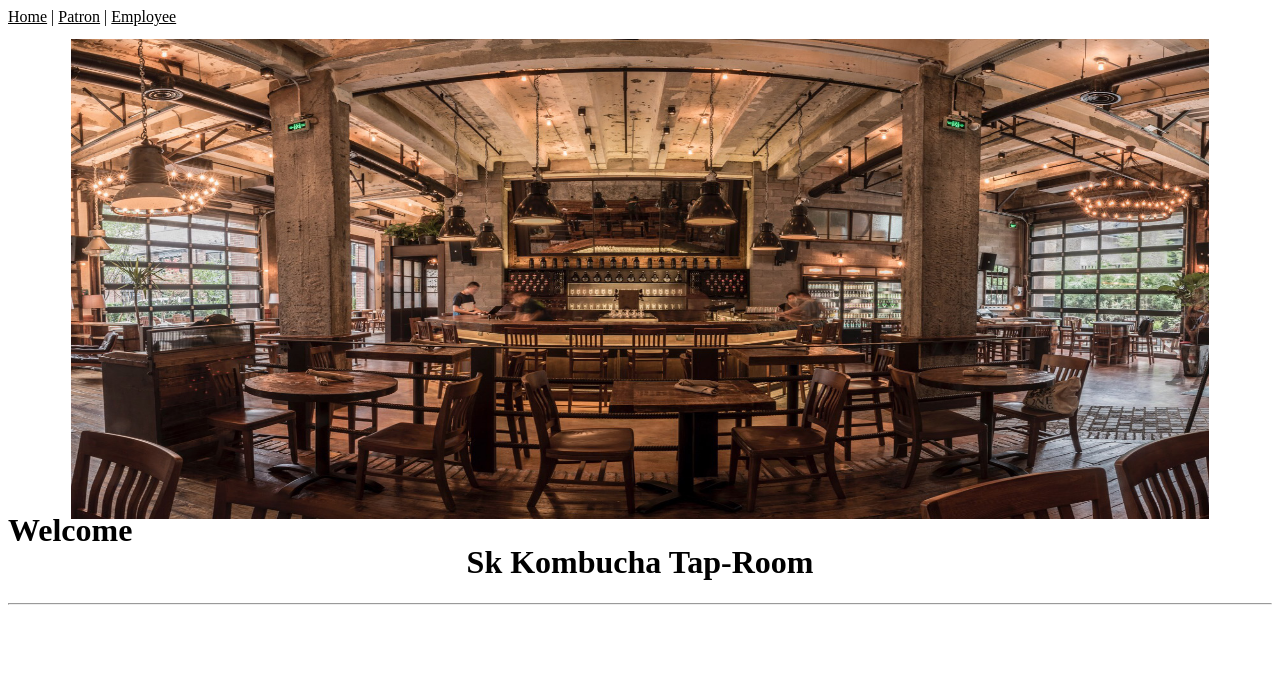
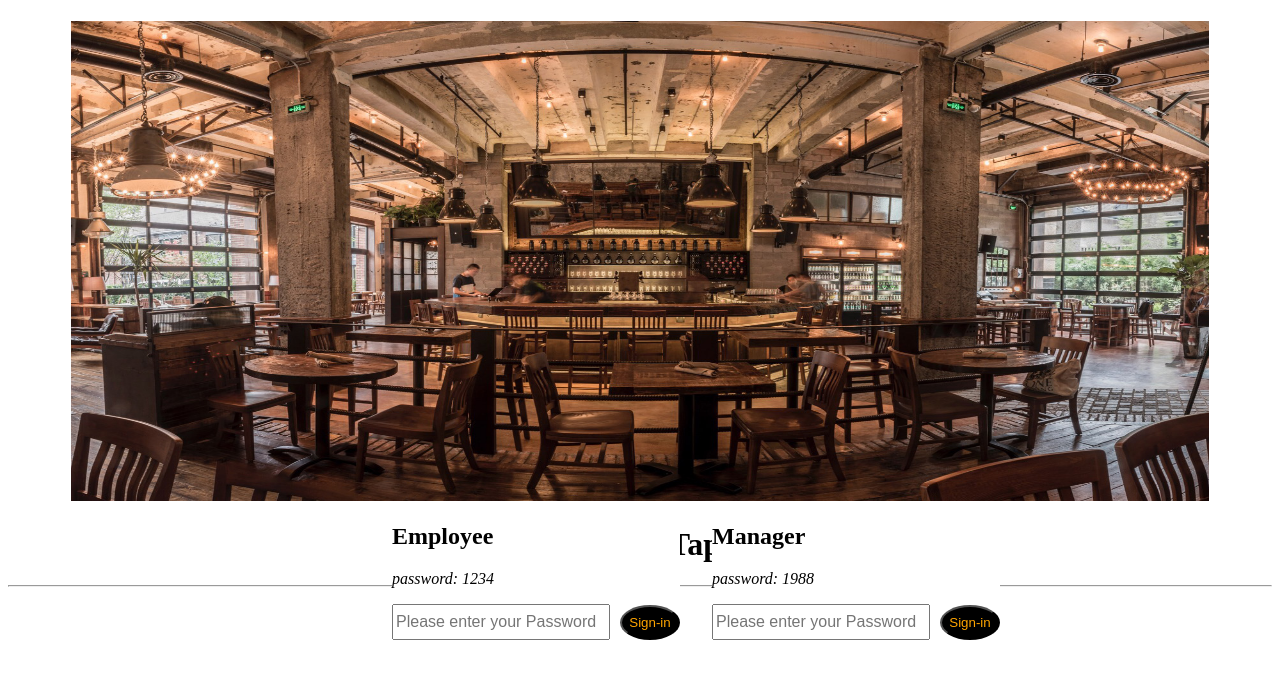
Before and after one commit to sabrinamianne/Tap-Room, a React app: page / in a window 1280 px wide. Shown: the top 678 px of the page. Built offline with nearby package versions, Linux system fonts and the light colour scheme.

Commit message:
Add a fake sign-in to the home page and add the list into the Patron component

```diff
--- a/src/components/App.jsx
+++ b/src/components/App.jsx
@@ -7,7 +7,6 @@ import {Switch, Route} from 'react-router-dom';
 import KombuchaList from './KombuchaList';
 import Form from './Form';
 import { v4 } from 'uuid';
-
 
 
 class App extends React.Component {
@@ -110,7 +109,10 @@ class App extends React.Component {
       <Header/>
       <Switch>
           <Route  exact path='/' component={Home}/>
-            <Route path='/patron' render={(props)=><Patron kombuchaList={this.state.masterKombuchasList} currentRouterPath={props.location.pathname}/>} />
+            <Route path='/patron' render={(props)=><Patron kombuchaList={this.state.masterKombuchasList} currentRouterPath={props.location.pathname}
+            onKombuchaSelection={this.handleChangingSelectedKombucha}
+            sellBottle = {this.sellBottle}
+            selectedKombucha={this.state.selectedKombucha}/>} />
             <Route path='/employee' render={(props)=><Employee kombuchaList={this.state.masterKombuchasList} currentRouterPath={props.location.pathname}
             onKombuchaSelection={this.handleChangingSelectedKombucha}
             sellBottle = {this.sellBottle}
--- a/src/components/Employee.jsx
+++ b/src/components/Employee.jsx
@@ -14,16 +14,15 @@ function Employee(props){
     <div>
       <style jsx> {`
         .employee{
-          margin-bottom:2%;
-          position:relative;
+          position:sticky;
           background-color:white;
+          top: 200;
+          bottom:10em;
 
         }
         .listEmployee{
-          position: sticky;
-          margin-bottom: 90px;
-          margin-top:5em;
-
+          bottom: 300em;
+          top:40em;
         }
 
       `}
--- a/src/components/Form.jsx
+++ b/src/components/Form.jsx
@@ -26,7 +26,8 @@ function Form(props) {
     <div>
       <style jsx> {`
         .form {
-          margin-top:35em;
+          bottom: 10em;
+          top: 200;
           margin-left:10em;
         }
 
--- a/src/components/Header.jsx
+++ b/src/components/Header.jsx
@@ -1,5 +1,4 @@
 import React from 'react';
-import {Link} from 'react-router-dom';
 import img from '../assets/img/tap-room.jpg';
 
 function Header(){
@@ -32,7 +31,6 @@ function Header(){
     `}
     </style>
       <div className="header">
-        <Link to="/">Home</Link> | <Link to="/patron">Patron</Link> | <Link to="/employee">Employee</Link><br></br>
         <img id="imgHeader" src={img}></img>
         <h1>Sk Kombucha Tap-Room</h1>
 
--- a/src/components/Home.jsx
+++ b/src/components/Home.jsx
@@ -1,12 +1,100 @@
 import React from 'react';
 import Header from './Header';
+import {withRouter} from 'react-router';
+import Employee from './Employee';
+import PropTypes from 'prop-types';
 
-function Home() {
+function Home(props) {
+  let _passwordEmployee = null;
+  let _passwordPatron = null;
+
+  function handleCheckPasswordEmployee(event) {
+    event.preventDefault();
+    if (_passwordEmployee.value == 1234) {
+      props.history.push('/employee');
+    }
+    else {
+      alert("Invalid Password, Please try again.");
+    }
+    _passwordEmployee.value = '';
+  }
+
+  function handleCheckPasswordPatron(event) {
+    event.preventDefault();
+    if (_passwordPatron.value == 1988) {
+      props.history.push('/patron');
+    }
+    else {
+      alert("Invalid Password, Please try again.");
+    }
+    _passwordPatron.value = '';
+  }
+
   return(
     <div>
-      <h1>Welcome</h1>
+      <style jsx> {`
+          .employeeSide {
+
+            position:fixed;
+            background-color: white;
+            margin-left:30%;
+            bottom: 10em;
+            top: 200;
+          }
+          .patronSide {
+            top: 200;
+            position:fixed;
+            background-color: white;
+            margin-left:55%;
+            bottom: 10em;
+
+          }
+
+          input {
+            width:210px;
+            height: 30px;
+            font-size: 16px;
+          }
+
+          #buttonA {
+            background-color: black;
+            color: orange;
+            width:60px;
+            height: 35px;
+            margin-left:10px;
+            border-radius: 50%;
+          }
+
+          `}
+      </style>
+      <div className="employeeSide">
+        <h2>Employee</h2>
+        <p><em>password: 1234</em></p>
+        <form onSubmit={handleCheckPasswordEmployee}>
+          <input
+            type='password'
+            maxLength= "4"
+            placeholder='Please enter your Password'
+            id='passwordE'
+            ref={(input) => { _passwordEmployee = input;}}/>
+          <button id="buttonA" type="submit">Sign-in</button>
+        </form>
+        </div>
+        <div className="patronSide">
+          <h2>Manager</h2>
+          <p><em>password: 1988</em></p>
+          <form onSubmit={handleCheckPasswordPatron}>
+            <input
+              type='password'
+              maxLength= "4"
+              placeholder='Please enter your Password'
+              id='passwordP'
+              ref={(input) => { _passwordPatron = input;}}/>
+            <button id="buttonA" type="submit">Sign-in</button>
+          </form>
+          </div>
     </div>
   );
 }
 
-export default Home;
+export default withRouter(Home);
--- a/src/components/Kombucha.jsx
+++ b/src/components/Kombucha.jsx
@@ -27,7 +27,7 @@ function Kombucha(props){
     </style>
   </div>
 
-  if (props.currentRouterPath === '/employee'){
+  if (props.currentRouterPath === '/employee' || props.currentRouterPath === '/patron'){
   return (
     <div className="kombucha" onClick={() => {props.onKombuchaSelection(props.kombuchaId);}}>{kombuchaInformation}</div>
   );
--- a/src/components/Patron.jsx
+++ b/src/components/Patron.jsx
@@ -1,15 +1,61 @@
 import React from 'react';
 import {Link} from 'react-router-dom';
+import PropTypes from 'prop-types';
+import KombuchaList from './KombuchaList';
+import KombuchaDetails from './KombuchaDetails';
 
-function Patron(){
+function Patron(props){
+  let optionalSelectedKombucha = null;
+  if (props.selectedKombucha != null){
+    optionalSelectedKombucha = <KombuchaDetails selectedKombucha={props.kombuchaList[props.selectedKombucha]}/>;
+  }
+
   return(
+    <div>
+      <style jsx> {`
+        .employee{
+          position:static;
+          background-color:white;
+          top: 40em;
+          bottom:30em;
+        }
 
-    <div>
-      <p>Patron: Sabrina</p>
-      <Link to="/kombuchalist">Kombucha List</Link><br></br>
+        .listEmployee{
+          bottom: 400em;
+          top:100em;
+          position:static;
+        }
 
+      `}
+      </style>
+      <div className="employee">
+        <p>Manager: <strong>Sabrina</strong></p>
+        <p>Current CA: $30000</p>
+        <p>Employees: 10</p>
+      </div>
+      <div className="listEmployee">
+        {optionalSelectedKombucha}
+        <KombuchaList
+          kombuchaList={props.kombuchaList}
+          currentRouterPath={props.currentRouterPath}
+          sellBottle={props.sellBottle}
+          onKombuchaSelection={props.onKombuchaSelection}/>
+      </div>
     </div>
   );
 }
 
+
+Patron.propTypes = {
+  kombuchaList: PropTypes.object,
+  currentRouterPath: PropTypes.string.isRequired,
+  onKombuchaSelection: PropTypes.func.IsRequired,
+  sellBottle: PropTypes.func,
+  kombuchaId: PropTypes.number,
+  kombuchasList: PropTypes.array,
+  onAddExistingKombucha: PropTypes.func,
+  selectedKombucha: PropTypes.object
+};
+
+
 export default Patron;
--- a/src/index.jsx
+++ b/src/index.jsx
@@ -3,6 +3,7 @@ import ReactDOM from 'react-dom';
 import App from './components/App';
 import { AppContainer } from 'react-hot-loader';
 import { HashRouter } from 'react-router-dom';
+
 
 const render = (Component) => {
   ReactDOM.render(
@@ -12,6 +13,7 @@ const render = (Component) => {
       </HashRouter>
     </AppContainer>,
     document.getElementById('react-app-root')
+
   );
 };
 
```
